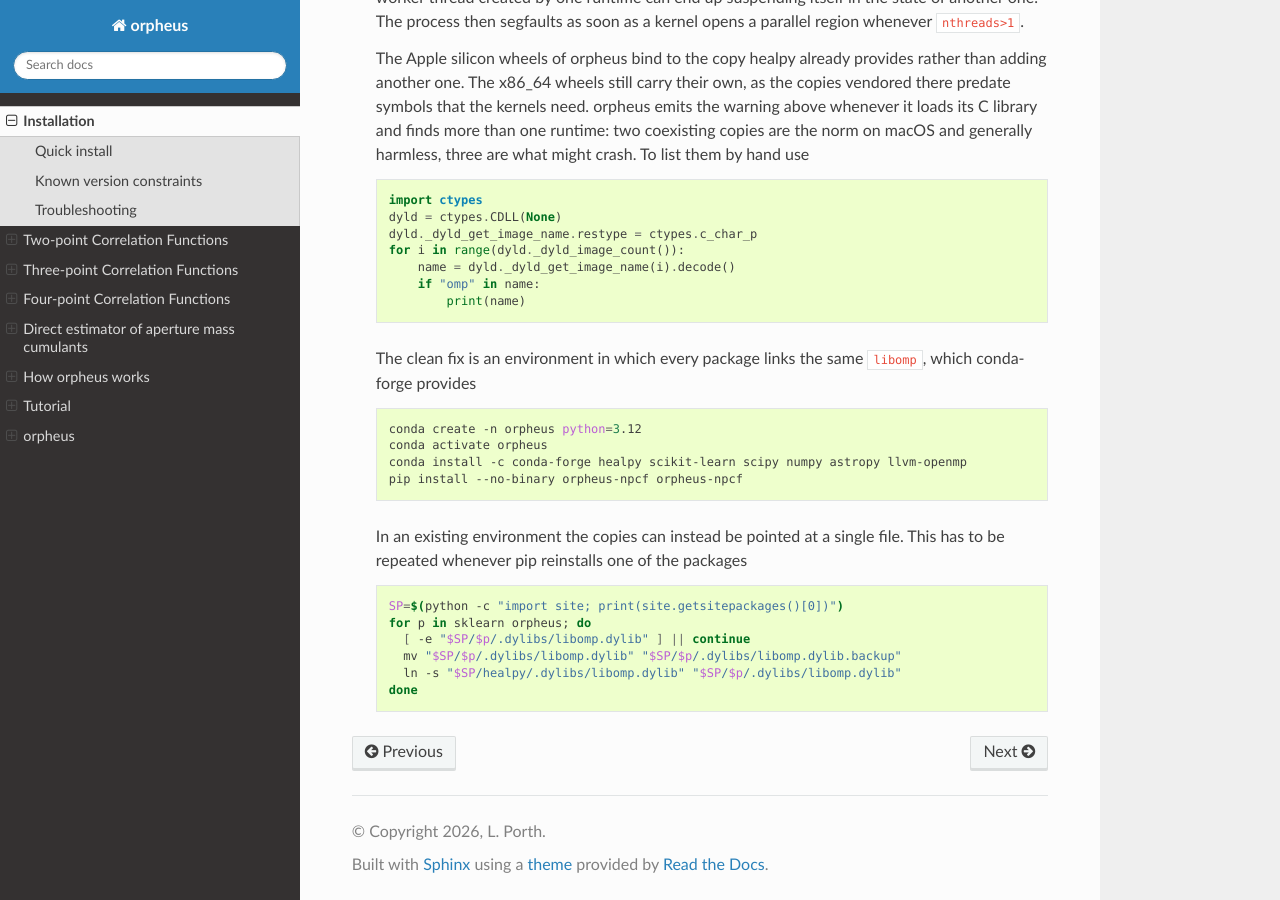
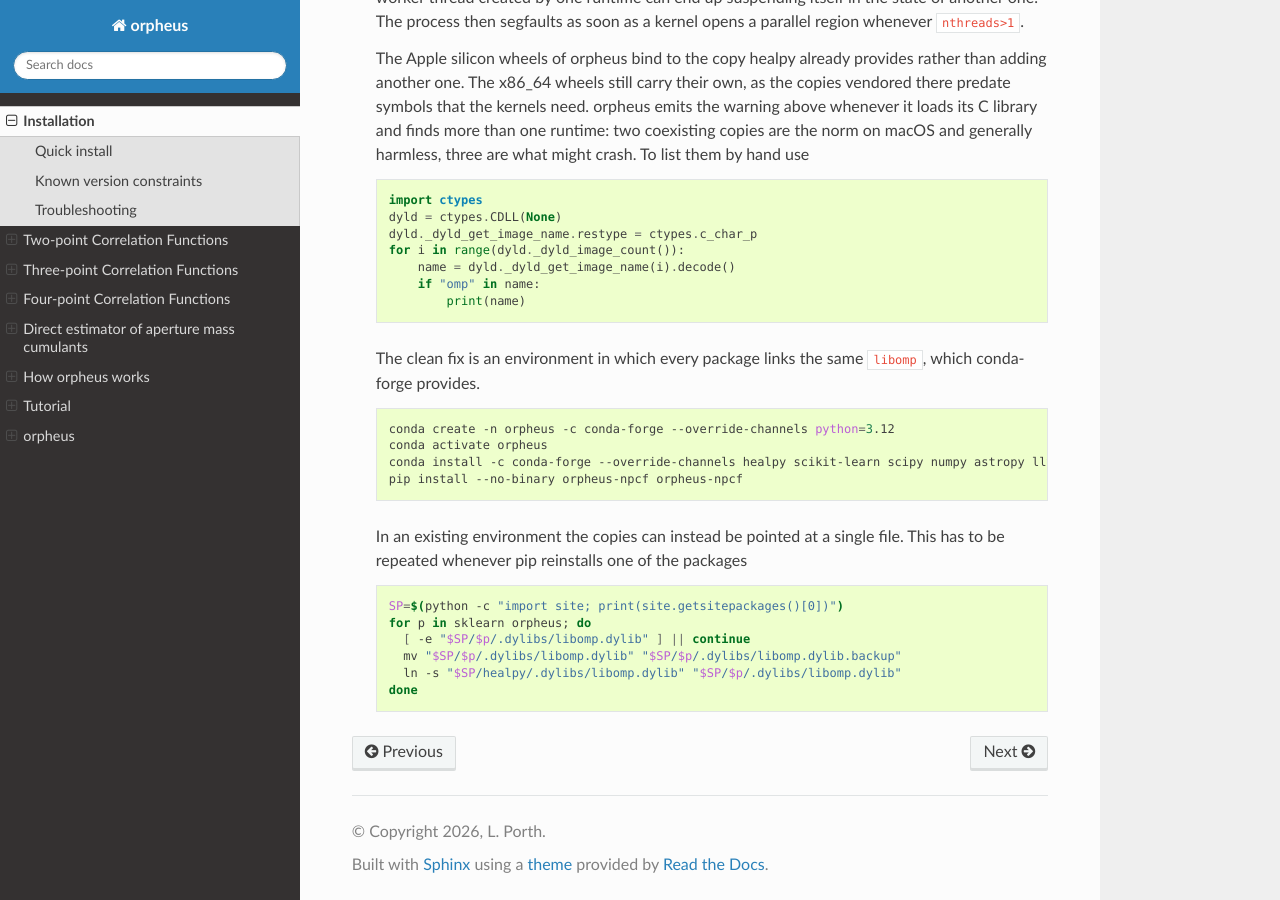
Before and after one commit to lporth93/orpheus, a Sphinx documentation site: the page built from docs/source/installation.rst, in a window 1280 px wide and 900 px high, scrolled down 949 px. Built offline with Sphinx 7.4.7 and the Read the Docs theme 3.1.0, drawn with Linux system fonts in a browser that asks for light colours; pages that are not in the unit, such as notebooks, are missing from menus.

Commit message:
Pin conda-forge explicitly in the installation instructions

```diff
--- a/docs/source/installation.rst
+++ b/docs/source/installation.rst
@@ -66,13 +66,13 @@ Troubleshooting
                print(name)
 
     The clean fix is an environment in which every package links the same
-    ``libomp``, which conda-forge provides
+    ``libomp``, which conda-forge provides.
 
     .. code-block:: shell
 
-       conda create -n orpheus python=3.12
+       conda create -n orpheus -c conda-forge --override-channels python=3.12
        conda activate orpheus
-       conda install -c conda-forge healpy scikit-learn scipy numpy astropy llvm-openmp
+       conda install -c conda-forge --override-channels healpy scikit-learn scipy numpy astropy llvm-openmp
        pip install --no-binary orpheus-npcf orpheus-npcf
 
     In an existing environment the copies can instead be pointed at a single file.
```
